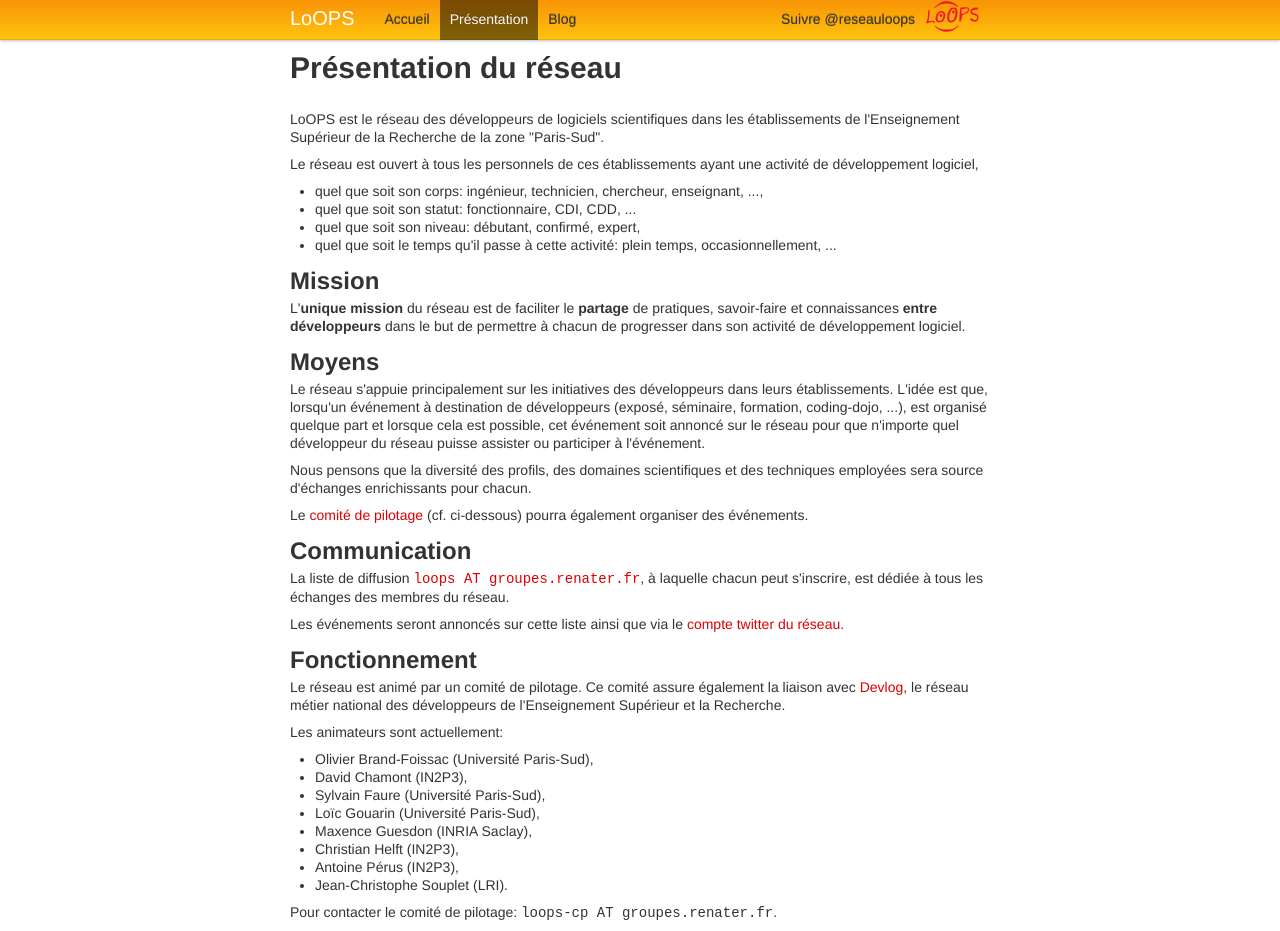
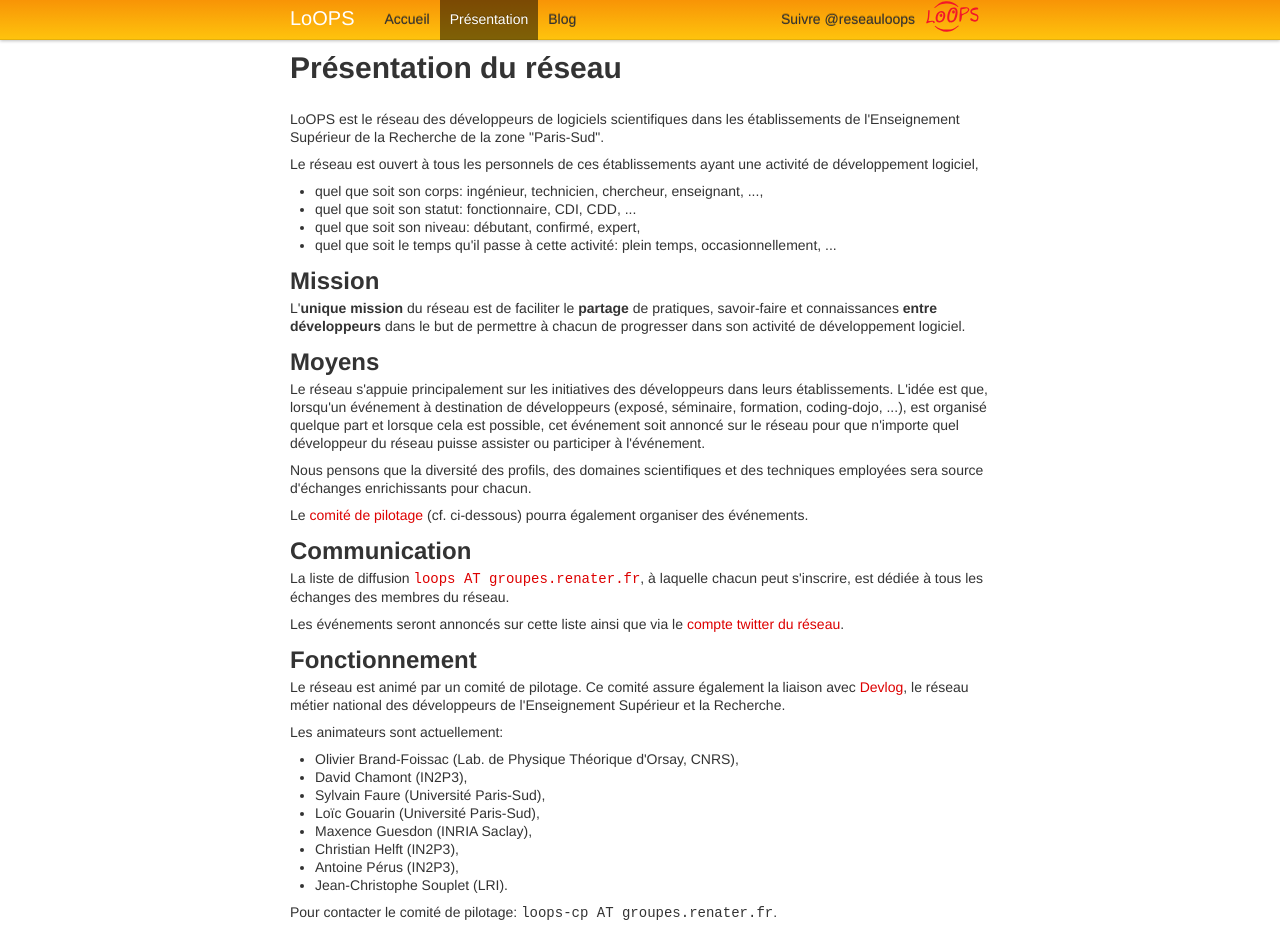
Before and after one commit to reseau-loops/reseau-loops.github.com, a Jekyll site: the page built from about.html, in a window 1280 px wide and 931 px high. Built offline with Jekyll 4.4.1, drawn with Linux system fonts in a browser that asks for light colours; Markdown is read by kramdown in place of the engine named in the settings; comment, search, counter and statistics services are not loaded.

Commit message:
fix: affiliation Olivier

```diff
--- a/about.html
+++ b/about.html
@@ -71,7 +71,7 @@ métier national des développeurs de l'Enseignement Supérieur et la Recherche.
 Les animateurs sont actuellement:
 </p>
 <ul>
-<li>Olivier Brand-Foissac (Université Paris-Sud),</li>
+<li>Olivier Brand-Foissac (Lab. de Physique Théorique d'Orsay, CNRS),</li>
 <li>David Chamont (IN2P3),</li>
 <li>Sylvain Faure (Université Paris-Sud),</li>
 <li>Loïc Gouarin (Université Paris-Sud),</li>
```
